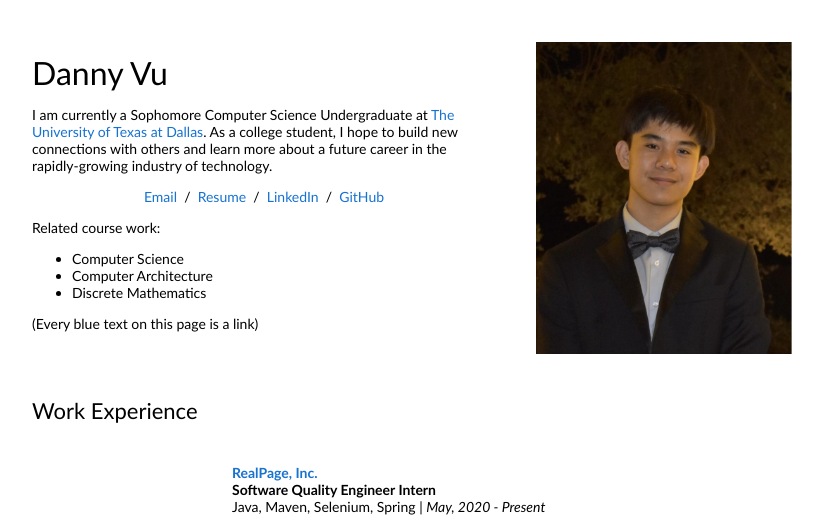
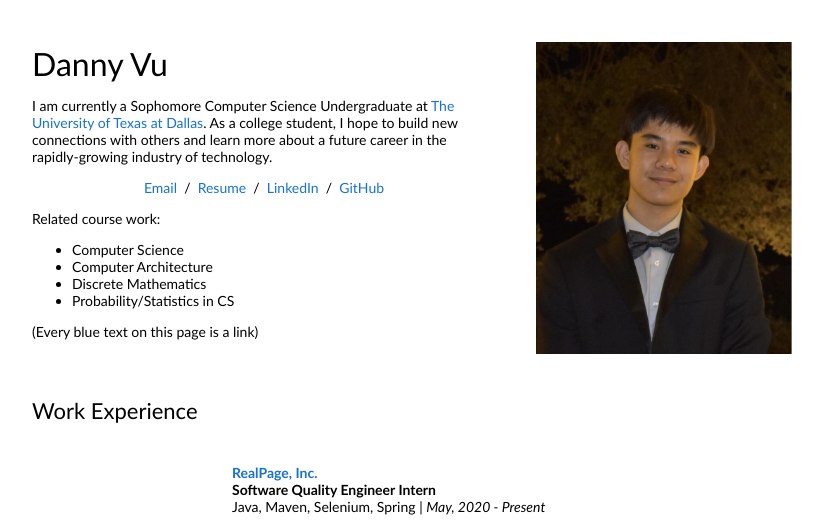
Before and after one commit to dannykvu/dannykvu.github.io, a plain HTML site: page index.html in a window 1280 px wide. Shown: the top 526 px of the page, without its empty margins (228-1051 px from the left). Drawn offline with Linux system fonts and the light colour scheme.

Commit message:
adding extra coursework

```diff
--- a/index.html
+++ b/index.html
@@ -49,6 +49,7 @@
                         <li>Computer Science</li>
                         <li>Computer Architecture</li>
                         <li>Discrete Mathematics</li>
+                        <li>Probability/Statistics in CS</li>
                     </ul>
                     <p>(Every blue text on this page is a link) </p>
 
```
